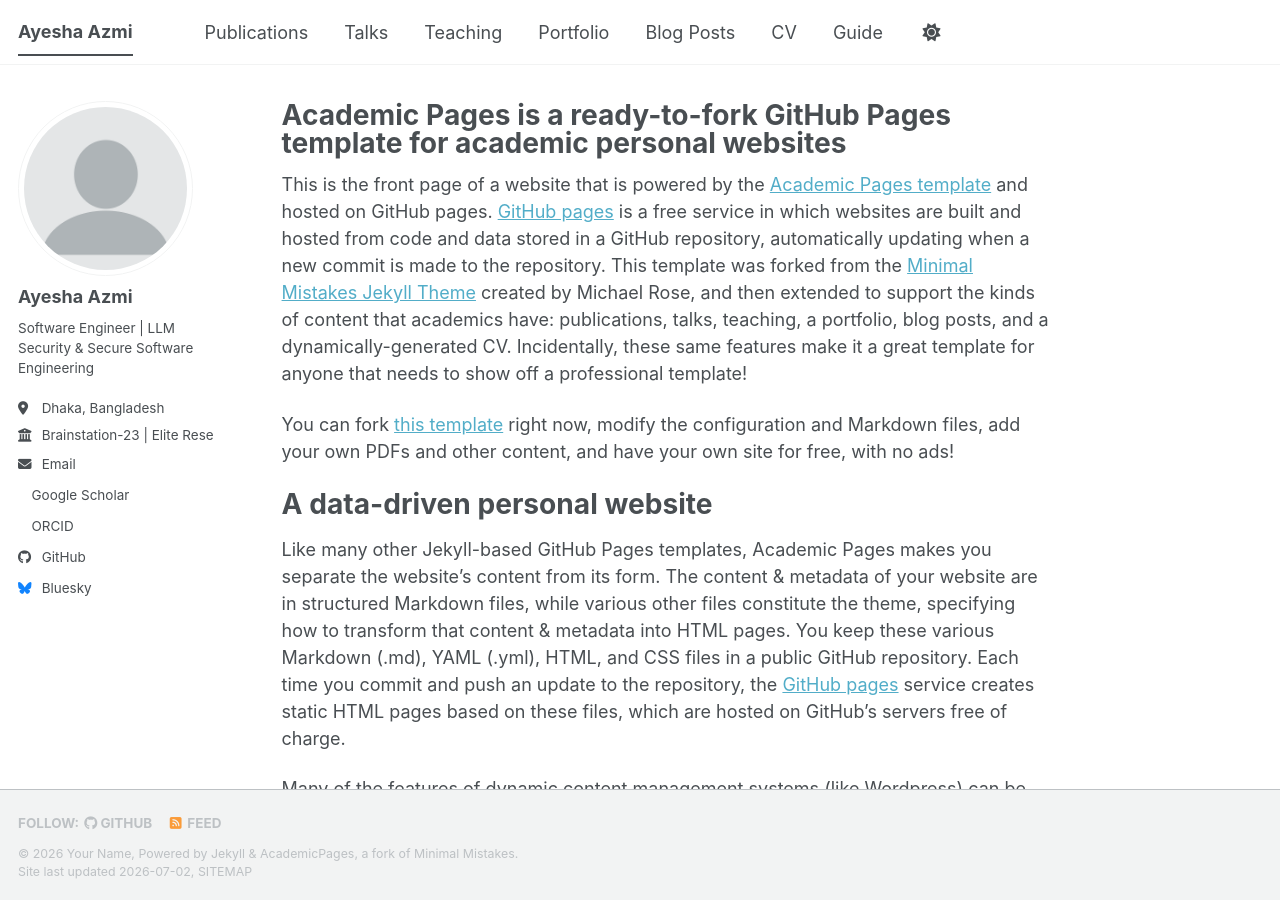
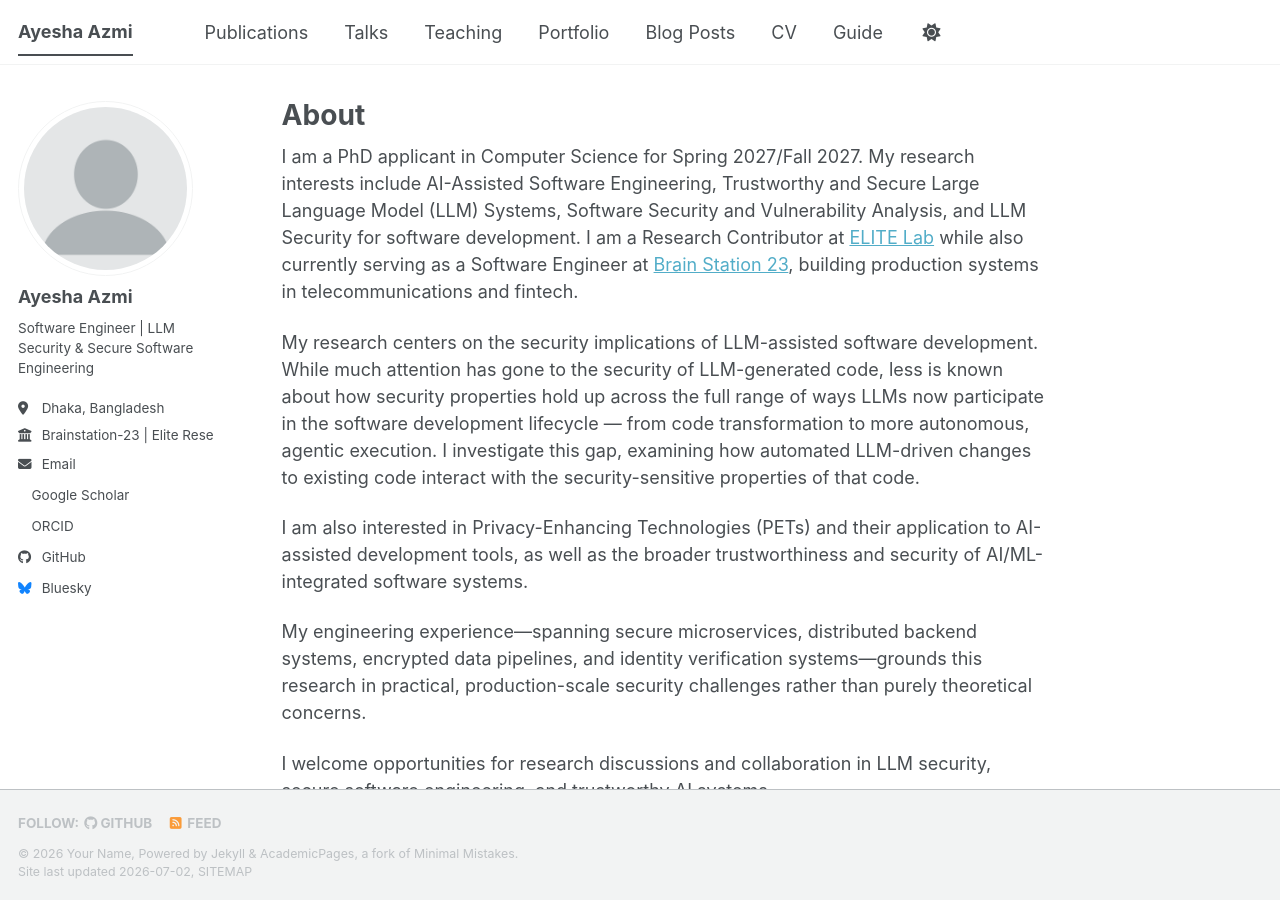
Before and after one commit to azmiayesha/azmiayesha.github.io, a Jekyll site: the page built from _pages/about.md, in a window 1280 px wide and 900 px high. Built offline with Jekyll 4.4.1, drawn with Linux system fonts in a browser that asks for light colours; a style sheet for code colours, icons or effects is not loaded.

Commit message:
Update about.md

```diff
--- a/_pages/about.md
+++ b/_pages/about.md
@@ -1,11 +1,35 @@
 ---
 permalink: /
-title: "Academic Pages is a ready-to-fork GitHub Pages template for academic personal websites"
+title: "About"
 author_profile: true
 redirect_from:
   - /about/
   - /about.html
 ---
+
+I am a PhD applicant in Computer Science for Spring 2027/Fall 2027. My research interests include AI-Assisted Software Engineering, Trustworthy and Secure Large Language Model (LLM) Systems, Software Security and Vulnerability Analysis, and LLM Security for software development. I am a Research Contributor at [ELITE Lab](https://web.elitelab.ai/)
+ while also currently serving as a Software Engineer at [Brain Station 23](https://brainstation-23.com/), building production systems in telecommunications and fintech.
+
+My research centers on the security implications of LLM-assisted software development. While much attention has gone to the security of LLM-generated code, less is known about how security properties hold up across the full range of ways LLMs now participate in the software development lifecycle — from code transformation to more autonomous, agentic execution. I investigate this gap, examining how automated LLM-driven changes to existing code interact with the security-sensitive properties of that
+code.
+
+I am also interested in Privacy-Enhancing Technologies (PETs) and their application to AI-assisted development tools, as well as the broader trustworthiness and security of AI/ML-integrated software systems.
+
+My engineering experience—spanning secure microservices, distributed backend systems, encrypted data pipelines, and identity verification systems—grounds this research in practical, production-scale security challenges rather than purely theoretical concerns.
+
+I welcome opportunities for research discussions and collaboration in LLM security, secure software engineering, and trustworthy AI systems.
+
+
+
+
+
+
+
+
+
+
+
+
 
 This is the front page of a website that is powered by the [Academic Pages template](https://github.com/academicpages/academicpages.github.io) and hosted on GitHub pages. [GitHub pages](https://pages.github.com) is a free service in which websites are built and hosted from code and data stored in a GitHub repository, automatically updating when a new commit is made to the repository. This template was forked from the [Minimal Mistakes Jekyll Theme](https://mmistakes.github.io/minimal-mistakes/) created by Michael Rose, and then extended to support the kinds of content that academics have: publications, talks, teaching, a portfolio, blog posts, and a dynamically-generated CV. Incidentally, these same features make it a great template for anyone that needs to show off a professional template!
 
```
